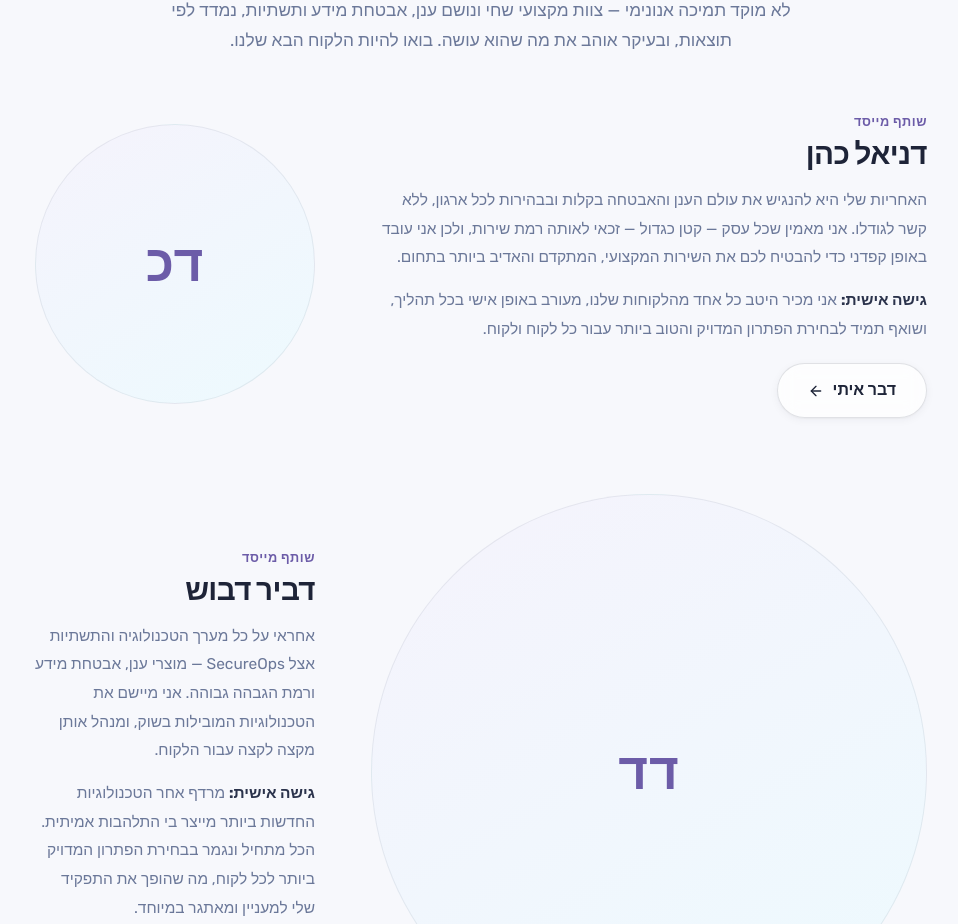
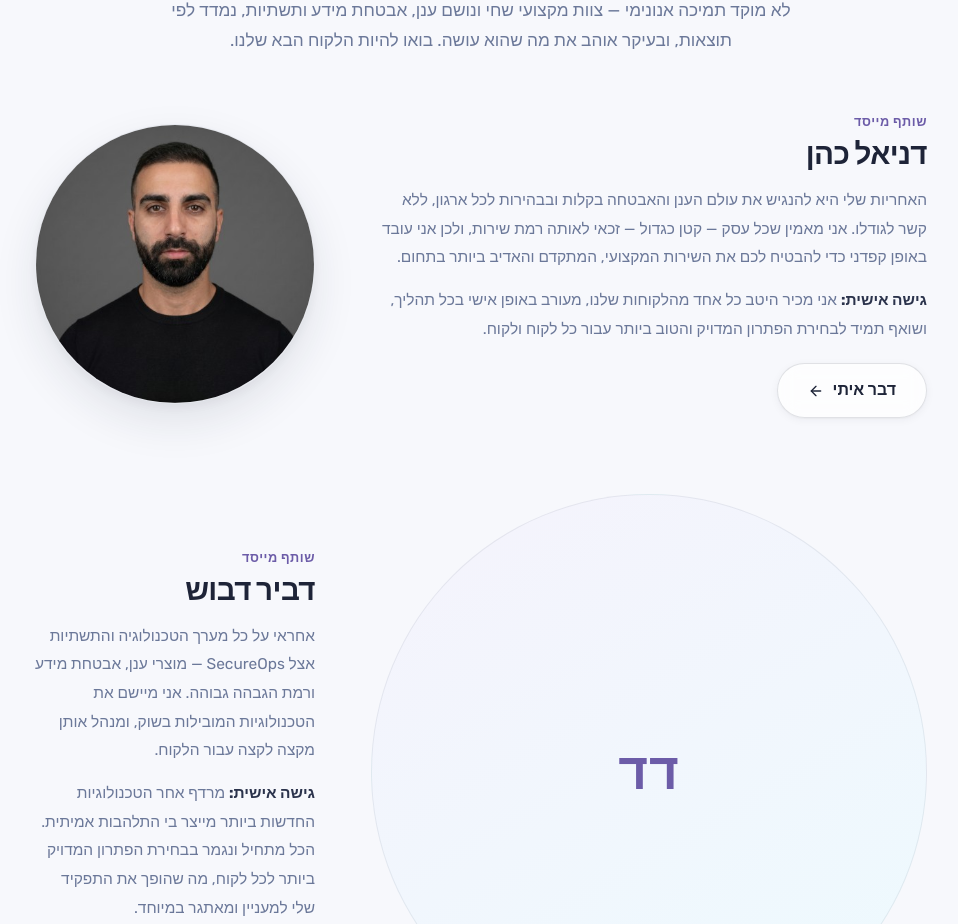
Before and after one commit to danielnotexist/SecureOps-Website, a React (Vite) app: page / in a window 1280 px wide. Shown: the part 3538-4462 px from the top of the page, without its empty margins (159-1117 px from the left). Built offline with nearby package versions, Linux system fonts and the light colour scheme.

Commit message:
Add Daniel Cohen's real headshot to the team section

```diff
--- a/src/App.jsx
+++ b/src/App.jsx
@@ -218,7 +218,7 @@ const team = [
     name: 'דניאל כהן',
     role: 'שותף מייסד',
     initials: 'דכ',
-    photo: null,
+    photo: '/images/team/daniel.jpg',
     bio1: 'האחריות שלי היא להנגיש את עולם הענן והאבטחה בקלות ובבהירות לכל ארגון, ללא קשר לגודלו. אני מאמין שכל עסק — קטן כגדול — זכאי לאותה רמת שירות, ולכן אני עובד באופן קפדני כדי להבטיח לכם את השירות המקצועי, המתקדם והאדיב ביותר בתחום.',
     bio2: 'אני מכיר היטב כל אחד מהלקוחות שלנו, מעורב באופן אישי בכל תהליך, ושואף תמיד לבחירת הפתרון המדויק והטוב ביותר עבור כל לקוח ולקוח.'
   },
```
Also changed, not shown: public/images/team/daniel.jpg (added), 1 other file (tests, documents, lock files or other folders).
